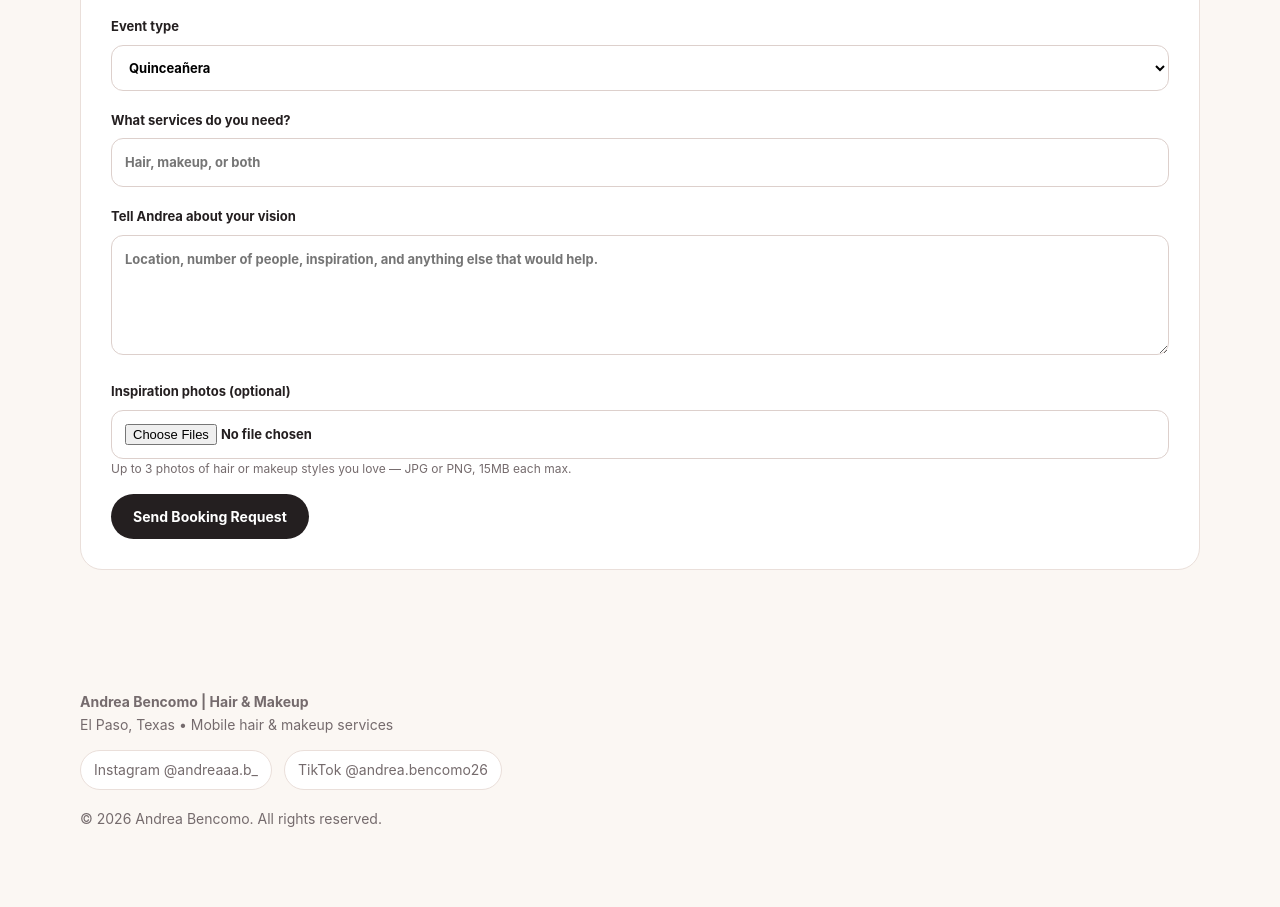
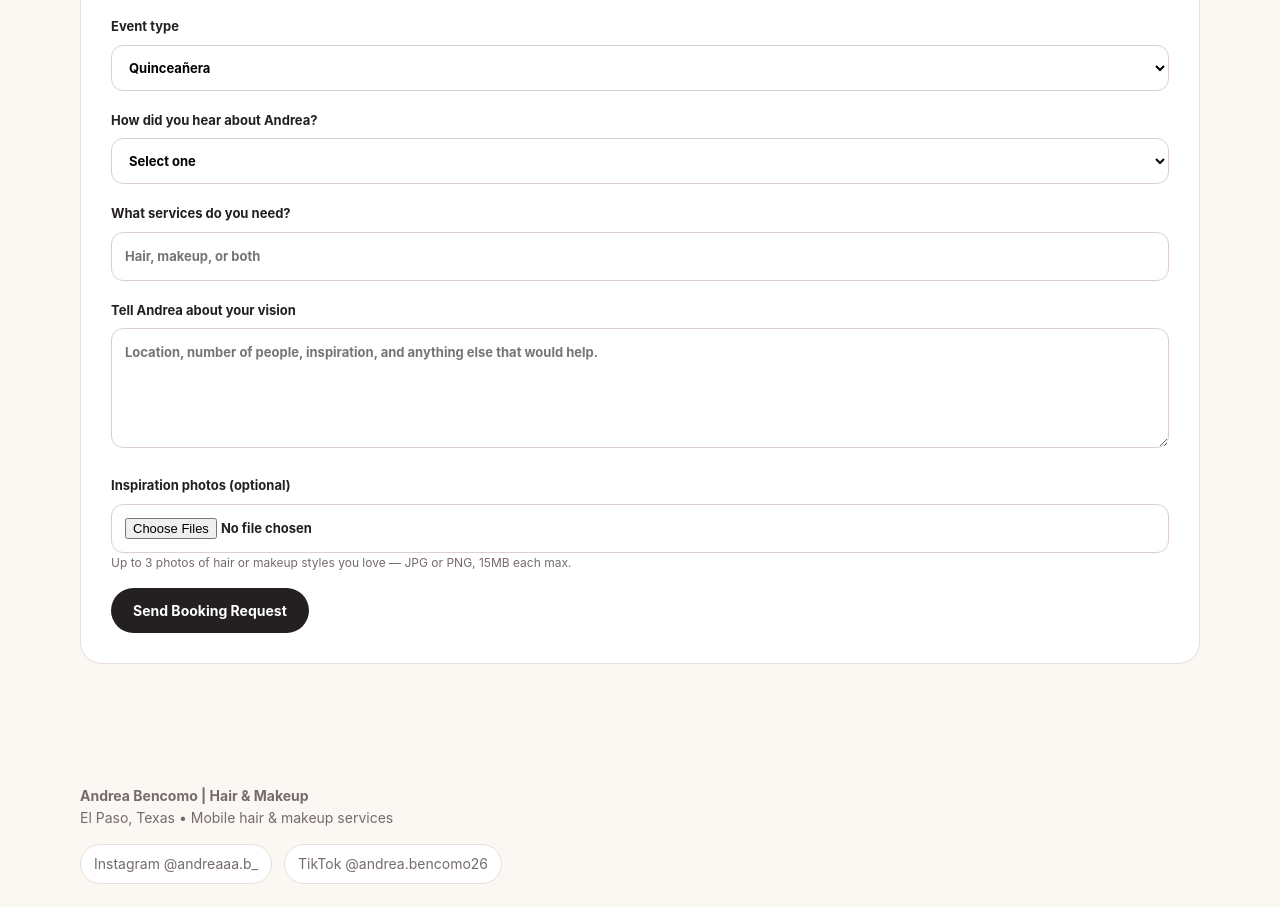
Before and after one commit to js202189-code/Andrea-hairstyle, a plain HTML site: page index.html in a window 1280 px wide. Shown: the part 9400-10307 px from the top of the page. Before the commit the page ends 10266 px from the top, so only its background shows below. Drawn offline with Linux system fonts and the light colour scheme.

Commit message:
Update index.html

```diff
--- a/index.html
+++ b/index.html
@@ -390,6 +390,7 @@ textarea{min-height:120px;resize:vertical}
       <div><label>Preferred time<input required type="time" name="time"></label></div>
       <div class="full form-status" id="availability-status"></div>
       <div class="full"><label>Event type<select name="event"><option>Quinceañera</option><option>Wedding / Bridal</option><option>Prom</option><option>Party / Special Event</option><option>Photoshoot</option><option>Other</option></select></label></div>
+            <div class="full"><label>How did you hear about Andrea?<select name="leadSource"><option value="">Select one</option><option>Instagram</option><option>TikTok</option><option>Google Search</option><option>Referral / Word of mouth</option><option>Other</option></select></label></div>
       <div class="full"><label>What services do you need?<input name="services" placeholder="Hair, makeup, or both"></label></div>
       <div class="full"><label>Tell Andrea about your vision<textarea name="message" placeholder="Location, number of people, inspiration, and anything else that would help."></textarea></label></div>
       <div class="full">
```
